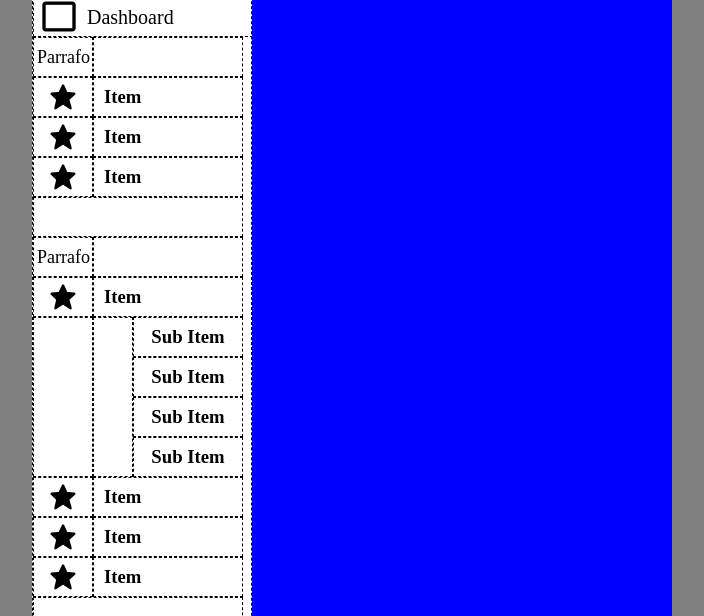
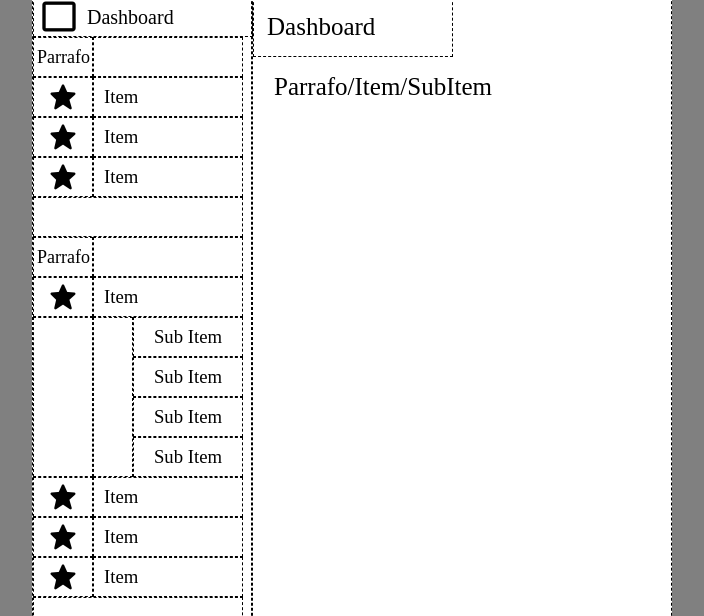
Before and after one commit to Pilotebas/practicaFlexbox, a plain HTML site: page index.html in a window 1280 px wide. Shown: the part 64-680 px from the top of the page, without its empty margins (288-992 px from the left). Drawn offline with nearby package versions, Linux system fonts and the light colour scheme.

Commit message:
feat: :zap: Se agrega el titulo

```diff
--- a/css/style.css
+++ b/css/style.css
@@ -3,6 +3,9 @@
   margin: 0;
   padding: 0;
   box-sizing: border-box;
+}
+h1{
+  font-weight: lighter;
 }
 body {
   background-color: grey;
@@ -222,12 +225,12 @@ body {
 .article{
   width: 420px;
   height: 760px;
-  background-color: blue;
+  /* background-color: blue; */
+  border: 1px dashed black;
 }
 .header{
   width: 420px;
   height: 60px;
-  background-color: white;
   border: 1px dashed black;
 }
 .header i{
@@ -238,3 +241,26 @@ body {
   font-size: 40px;
   padding-left: 8px;
 }
+.dashboard{
+  width: 420px;
+  height: 60px;
+}
+.dashboard .container{
+  width: 200px;
+  height: 60px;
+  display: flex;
+  align-items: center;
+  padding-left: 13px;
+  border: 1px dashed black;
+}
+.dashboard .container h1{
+  font-size:  25px;
+}
+.titulo{
+  width: 260px;
+  height: 60px;
+  display: flex;
+  justify-content: center;
+  align-items: center;
+  font-size: 25px
+}
--- a/index.html
+++ b/index.html
@@ -87,6 +87,12 @@
       <header class="header">
         <i class='bx bxs-star'></i>
       </header>
+      <section class="dashboard">
+        <div class="container">
+          <h1>Dashboard</h1>
+        </div>
+      </section>
+      <h1 class="titulo">Parrafo/Item/SubItem</h1>
     </article>
   </section>
 </body>
```
